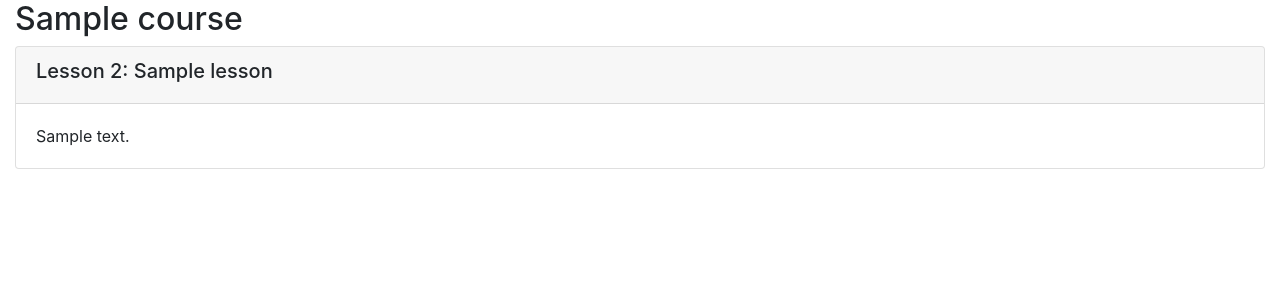
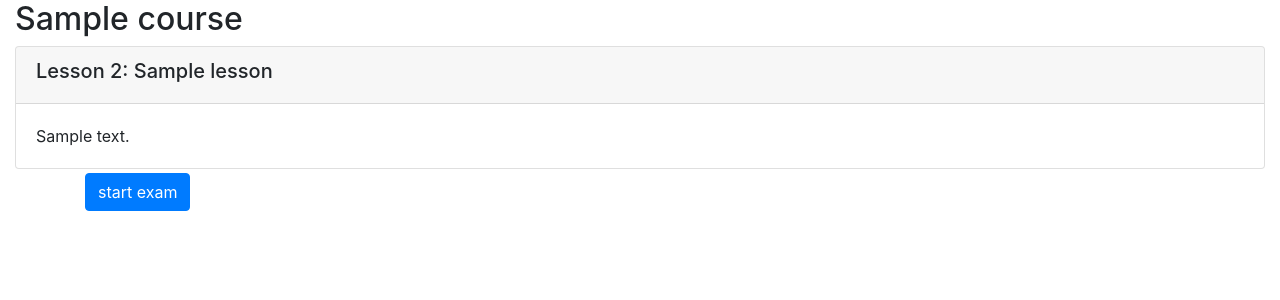
Before and after one commit to AlwaysBeCalm/Back-End-Development-Project, a Django app: page /onlinecourse/1/ in a window 1280 px wide. Shown: the part 56-356 px from the top of the page. Run offline with Django 3.2, Linux system fonts and the light colour scheme; a user stored in the database is signed in; tables that the repository leaves empty hold one stand-in row (values such as "Sample post"); some libraries are stand-ins or nearby versions.

Commit message:
working on showing the start exam button and showing the questions of a course

```diff
--- a/onlinecourse/templates/onlinecourse/course_detail_bootstrap.html
+++ b/onlinecourse/templates/onlinecourse/course_detail_bootstrap.html
@@ -8,7 +8,6 @@
         <script src="https://maxcdn.bootstrapcdn.com/bootstrap/4.5.2/js/bootstrap.min.js"></script>
         <meta charset="UTF-8">
     </head>
-
     <body>
         <!-- Navigation bar -->
         <nav class="navbar navbar-light bg-light">
@@ -38,7 +37,6 @@
                 </ul>
             </div>
         </nav>
-
         <!-- Page content -->
         <div class="container-fluid">
             <h2>{{ course.name }}</h2>
@@ -53,28 +51,24 @@
             <!-- Task: show questions and choices -->
             <!-- <HINT> Use Bootstrap Collapse to hide exam first, more details could be found here
             https://www.w3schools.com/bootstrap4/bootstrap_collapse.asp-->
-
             <!--
-
             A collapse example here:
             <div id="exam" class="collapse">
                 Click to expand elements within the collapse div
             </div>
-
             -->
-
             <!-- <HINT> If user is authenticated, show course exam with a list of question -->
-
             <!-- <HINT> Each example will have many questions -->
-
             <!-- <HINT> Each question will have many choices -->
-
-
             <!-- <HINT> Create a form to collect the selected choices for all questions -->
             <!-- <HINT> For each question choice, you may create a checkbox input like
             <input type="check" name="choice_{{choice.id}}" id="{{choice.id}}" ...>
             -->
-
+            {% if user.is_authenticated %}
+                <div class="container">
+                    <button data-toggle="collapse" data-target="#exam" class="mt-1 center btn btn-primary">start exam</button>
+                    <div id="exam" class="collapse">
+                        Click to expand elements within the collapse div
                         <!-- A choice submission form example
                         <form id="questionform" action="point to a submit view" method="post">
                             ... for each question in the course ...
@@ -94,9 +88,11 @@
                             </div>
                             <input class="btn btn-success btn-block" type="submit" value="Submit">
                         </form> -->
-
                         <!--Check here to see more details Bootstrap checkbox
                         https://www.w3schools.com/bootstrap4/bootstrap_forms_inputs.asp-->
                     </div>
+                </div>
+            {% endif %}
+        </div>
     </body>
 </html>
```
Lines whose indentation alone changed are shown as unchanged.
